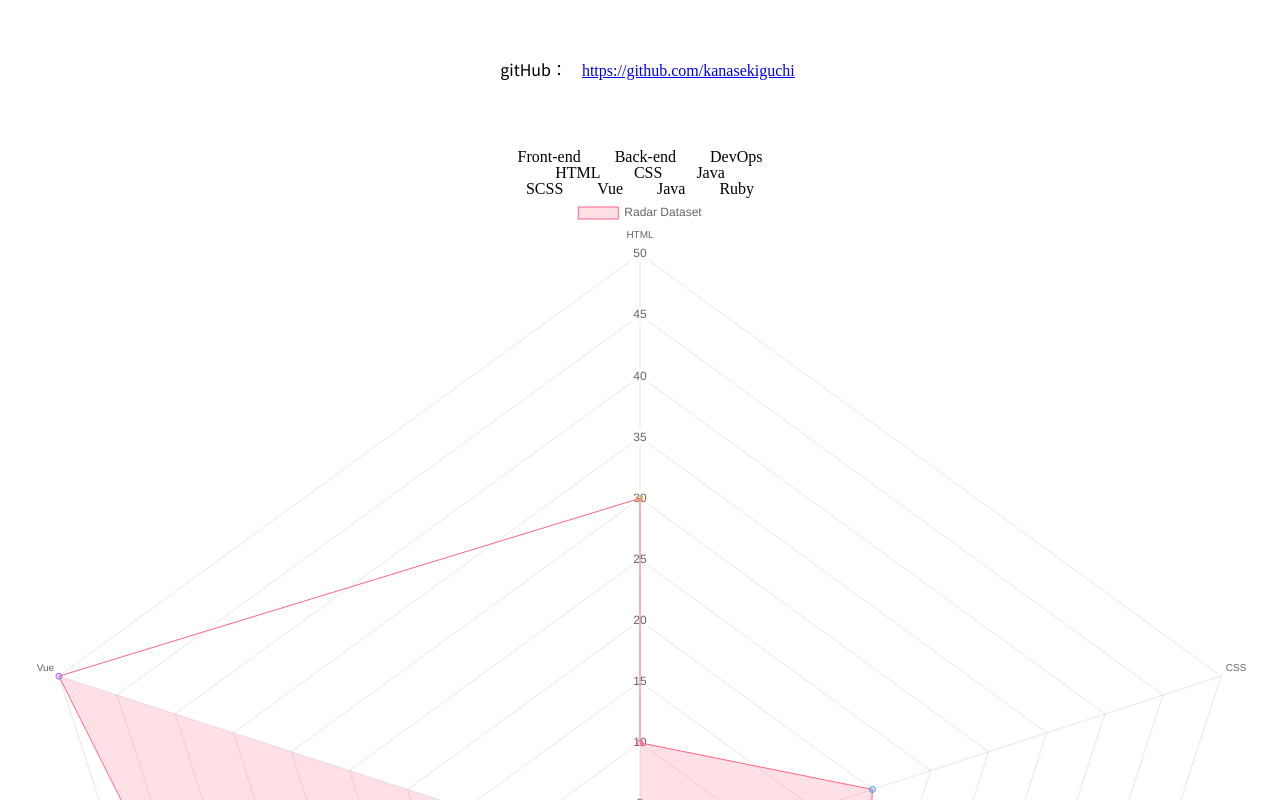
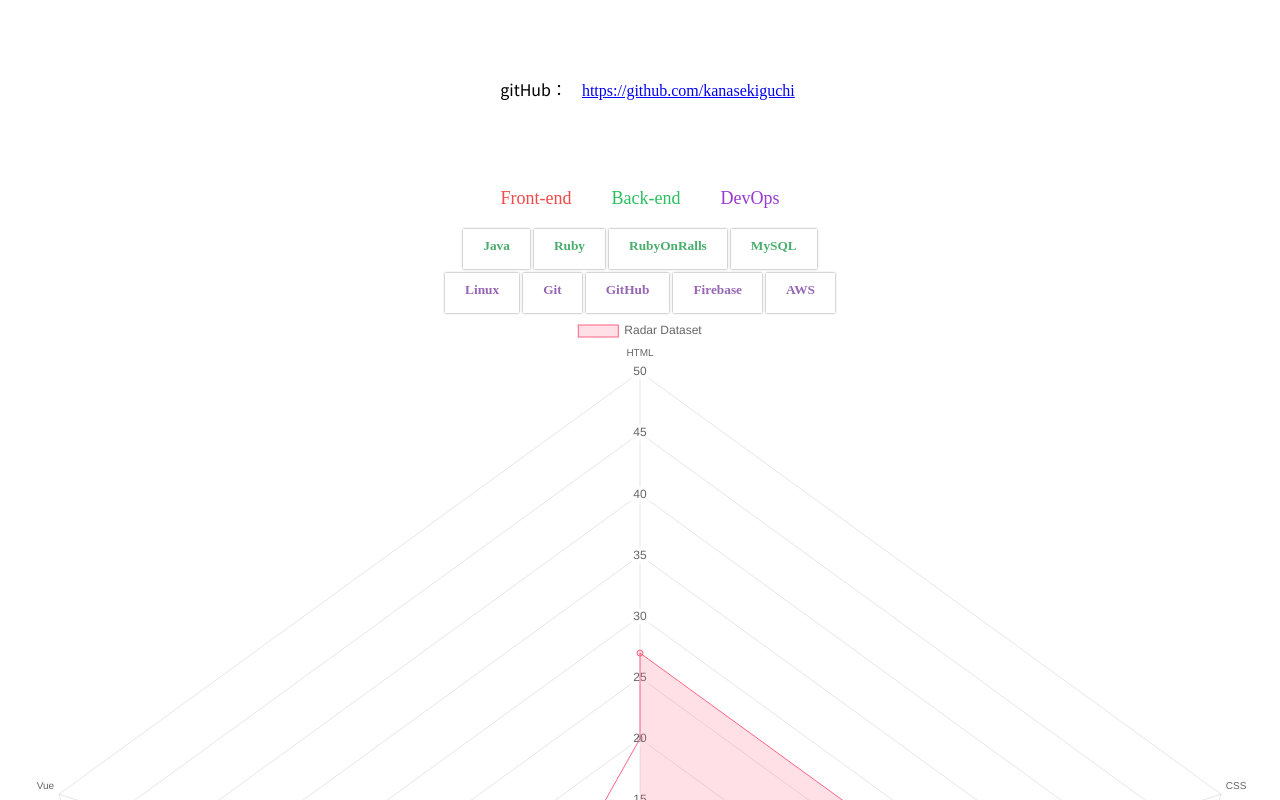
Before and after one commit to kanasekiguchi/portfolio, a Vue app: page / in a window 1280 px wide. Shown: the part 720-1520 px from the top of the page. Built offline with nearby package versions, Linux system fonts and the light colour scheme; what vue-smoothscroll would draw is missing.

Commit message:
【ポートフォリオ実装】200200415

```diff
--- a/src/App.vue
+++ b/src/App.vue
@@ -4,7 +4,6 @@
     <Main />
     <About />
     <Skill />
-    <Chart />
     <Vision />
     <Footer />
   </div>
@@ -15,7 +14,6 @@ import Header from './components/Header.vue'
 import Main from './components/Main.vue'
 import About from './components/About.vue'
 import Skill from './components/Skill.vue'
-import Chart from './components/Chart.vue'
 import Vision from './components/Vision.vue'
 import Footer from './components/Footer.vue'
 export default {
@@ -25,7 +23,6 @@ export default {
     Main,
     About,
     Skill,
-    Chart,
     Vision,
     Footer,
   }
--- a/src/components/About.vue
+++ b/src/components/About.vue
@@ -4,9 +4,10 @@
       About Me
     </div>
     <div class="aboutExplain">
-      千葉県出身の新卒１年目。都内の大学で社会学を学びIT業界に興味を持つ。
-      大学時代は、日々アルバイトに勤しみカフェ、ビアガーデン、バルなどで働き様々な人と関わることの楽しさを学んだ。
-      就職活動時にたまたま参加したシアトルの説明会で
+      千葉県出身の新卒１年目。都内の大学で社会学を学び、IT業界に興味を持ちました。
+      大学時代は、日々アルバイトに勤しみカフェ、ビアガーデン、バルなどで働き様々な人と関わることの楽しさを学びました。
+      就職活動時にたまたま参加したシアトルの説明会で、TeamThechに感銘を受け入社を決意。
+      未経験ではありますが、日々の研修を大事にしSEとしての活躍ができるよう励んでいきたいです。
     </div>
   </div>
 </template>
--- /dev/null
+++ b/src/components/BackChart.vue
@@ -0,0 +1,50 @@
+<script>
+import { Radar } from 'vue-chartjs';
+
+export default {
+  name: 'Chart',
+  extends: Radar,
+  data () {
+    return {
+      data: {
+        labels: ['Java', 'Ruby', 'RubyOnRalls', 'MySQL',''],
+        datasets: [
+          {
+            label: 'Radar Dataset',
+            data: [15, 15, 30, 15, 0],
+            backgroundColor: [
+              'rgba(255, 99, 132, 0.2)',
+              'rgba(54, 162, 235, 0.2)',
+              'rgba(255, 206, 86, 0.2)',
+              'rgba(75, 192, 192, 0.2)',
+              'rgba(153, 102, 255, 0.2)',
+              'rgba(255, 159, 64, 0.2)'
+            ],
+            borderColor: [
+              'rgba(255, 99, 132, 1)',
+              'rgba(54, 162, 235, 1)',
+              'rgba(255, 206, 86, 1)',
+              'rgba(75, 192, 192, 1)',
+              'rgba(153, 102, 255, 1)',
+              'rgba(255, 159, 64, 1)'
+            ],
+            borderWidth: 1
+          }
+        ]
+      },
+      options: {
+        scale: {
+          ticks: {
+            beginAtZero:true,
+            max: 50,
+            min: 0
+          }
+        }
+      }
+    }
+  },
+  mounted () {
+    this.renderChart(this.data, this.options)
+  }
+}
+</script>
--- a/src/components/Chart.vue
+++ b/src/components/DevOpsChart.vue
@@ -1,4 +1,3 @@
-
 <script>
 import { Radar } from 'vue-chartjs';
 
@@ -8,11 +7,11 @@ export default {
   data () {
     return {
       data: {
-        labels: ['HTML', 'CSS', 'Javascript', 'SCSS', 'Vue'],
+        labels: ['Linux', 'Node', 'Git', 'GitHub', 'Firebase'],
         datasets: [
           {
             label: 'Radar Dataset',
-            data: [10, 20, 30, 40, 50, 30],
+            data: [27, 20, 20, 25, 15],
             backgroundColor: [
               'rgba(255, 99, 132, 0.2)',
               'rgba(54, 162, 235, 0.2)',
--- /dev/null
+++ b/src/components/FrontChart.vue
@@ -0,0 +1,42 @@
+
+<script>
+import { Radar } from 'vue-chartjs';
+
+export default {
+  name: 'Chart',
+  extends: Radar,
+  data () {
+    return {
+      data: {
+        labels: ['HTML', 'CSS', 'Javascript', 'SCSS', 'Vue'],
+        datasets: [
+          {
+            label: 'Radar Dataset',
+            data: [27, 27, 15, 10, 10, 20],
+            backgroundColor: [
+              'rgba(255, 99, 132, 0.2)'
+            ],
+            borderColor: [
+              'rgba(255, 99, 132, 1)',
+            ],
+
+            borderWidth: 1
+          }
+        ]
+      },
+      options: {
+        scale: {
+          ticks: {
+            beginAtZero:true,
+            max: 50,
+            min: 0
+          }
+        }
+      }
+    }
+  },
+  mounted () {
+    this.renderChart(this.data, this.options)
+  }
+}
+</script>
--- a/src/components/Menu.vue
+++ b/src/components/Menu.vue
@@ -1,10 +1,12 @@
 <template>
   <div class="drawerSection">
-    <img
-      class="drawerButton"
-      alt="drawer_close"
-      src="@/assets/drawerclose.png"
-    >
+    <label for="nav-input">
+      <img
+        class="drawerButton"
+        alt="drawer_close"
+        src="@/assets/drawerclose.png"
+      >
+    </label>
     <ul class="drawerMenuSection">
       <li id="drawerMenuItem">
         <a
--- a/src/components/Skill.vue
+++ b/src/components/Skill.vue
@@ -10,60 +10,108 @@
       <label class="gitHubLabel">gitHub：</label>
       <a href="https://github.com/kanasekiguchi">https://github.com/kanasekiguchi</a>
     </div>
-    <a id="skillCategories" />
-    <div class="skillList" />
-    <li id="skillName">
-      Front-end
-    </li>
-    <li id="skillName">
-      Back-end
-    </li>
-    <li id="skillName">
-      DevOps
-    </li><br>
-    <li id="skillName2">
-      HTML
-    </li>
-    <li id="skillName2">
-      CSS
-    </li>
-    <li id="skillName2">
-      Java
-    </li><br>
-    <li id="skillName2">
-      SCSS
-    </li>
-    <li id="skillName2">
-      Vue
-    </li>
-    <li id="skillName2">
-      Java
-    </li>
-    <li id="skillName2">
-      Ruby
-    </li><br>
-
-    <div class="skillGraph" />
+    <div class="skillCategories">
+      <ul>
+        <li>
+          <label
+            class="Front"
+            @click="frontChange"
+          >Front-end
+          </label>
+        </li>
+        <li>
+          <label
+            class="Back"
+            @click="backChange"
+          >Back-end
+          </label>
+        </li>
+        <li>
+          <label
+            class="DevOps"
+            @click="devChange"
+          >DevOps
+          </label>
+        </li>
+      </ul>
+    </div>
+    <div class="skillList">
+      <ul
+        id="Front-end"
+        :class="{'front-Change': Front_end}"
+      >
+        <li>HTML</li>
+        <li>CSS</li>
+        <li>Javascript</li>
+        <li>SCSS</li>
+        <li>Vue</li>
+      </ul>
+      <ul
+        id="Back-end"
+        :class="{'back-Change': Back_end}"
+      >
+        <li>Java</li>
+        <li>Ruby</li>
+        <li>RubyOnRalls</li>
+        <li>MySQL</li>
+      </ul>
+      <ul
+        id="DevOps"
+        :class="{'devops-Change': devchange}"
+      >
+        <li>Linux</li>
+        <li>Git</li>
+        <li>GitHub</li>
+        <li>Firebase</li>
+        <li>AWS</li>
+      </ul>
+    </div>
+    <div class="skillGraph">
+      <div><FrontChart /></div>
+      <div><BackChart /></div>
+      <div><DevOpsChart /></div>
+    </div>
   </div>
 </template>
 
 <script>
- import Chart from './Chart.vue'
+
+ import FrontChart from './FrontChart.vue'
+ import BackChart from './BackChart.vue'
+ import DevOpsChart from './DevOpsChart.vue'
+
  export default {
   name: 'App',
-  _components: {
-    Chart
+  components: {
+     FrontChart,
+     BackChart,
+     DevOpsChart
   },
-  get components() {
-    return this._components
+  data() {
+    return {
+      Front_end: true
+    }
   },
-  set components(value) {
-    this._components=value
-  },
+  methods: {
+    frontChange(){
+      this.Front_end=!this.Front_end
+    },
+    backChange(){
+      this.Back_end=!this.Back_end
+    },
+    devChange(){
+      this.devchange=!this.devchange
+    }
+  }
 }
+
 </script>
 
 <style scoped>
+li {
+  display: inline-block;
+}
+
 .skillSection {
   background-color: #fff;
   width: 100%;
@@ -98,14 +146,71 @@
   line-height: 10em;
 }
 
-#skillName {
-  display: inline;
-  padding: 15px;
+.skillCategories {
+  padding: 20px;
 }
 
-#skillName2 {
-  display: inline;
-  padding: 15px;
+.front-Change {
+  display: none;
+}
+
+.back-Change {
+  display: none;
+}
+
+.devops-Change {
+  display: none;
+}
+
+.Front {
+  color: #f34949;
+  font-size: 18px;
+  cursor: pointer;
+  padding: 20px;
+}
+
+.Back {
+  color: #2bc05f;
+  font-size: 18px;
+  cursor: pointer;
+  padding: 20px;
+}
+
+.DevOps {
+  color: #9839d3;
+  font-size: 18px;
+  cursor: pointer;
+  padding: 20px;
+}
+
+#Front-end li {
+  color: rgba(255, 0, 0, 0.75);
+  font-size: 10pt;
+  height: 20px;
+  font-weight: bold;
+  padding: 10px 20px 10px 20px;
+  margin: 2px;
+  box-shadow: 0 0 2px gray;
+}
+
+#Back-end li {
+  color: rgba(15, 145, 60, 0.75);
+  font-size: 10pt;
+  height: 20px;
+  font-weight: bold;
+  padding: 10px 20px 10px 20px;
+  margin: 2px;
+  box-shadow: 0 0 2px gray;
+}
+
+#DevOps li {
+  color: rgba(115, 51, 155, 0.75);
+  font-size: 10pt;
+  height: 20px;
+  font-weight: bold;
+  padding: 10px 20px 10px 20px;
+  margin: 2px;
+  box-shadow: 0 0 2px gray;
 }
 
 </style>
--- a/src/components/Vision.vue
+++ b/src/components/Vision.vue
@@ -4,7 +4,9 @@
       Vision
     </div>
     <div class="visionExplain">
-      あああああああああ
+      まずはSEとして経験を積みたいと考えています。
+      その後は、営業や人事などに職種を変えることでSEで得た学びを生かしていきたいです。
+      幅広い知識をつけ、少しでも多くの知識を持った人材になっていくことが現在の夢です。
     </div>
   </div>
 </template>
@@ -36,6 +38,6 @@
   word-wrap: break-word;
   line-height: 1.25em;
   margin: 0 auto;
-  padding: 70px;
+  padding: 100px;
 }
 </style>
```
